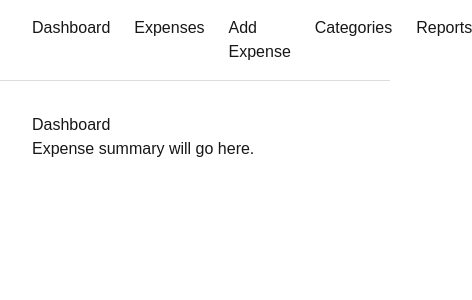
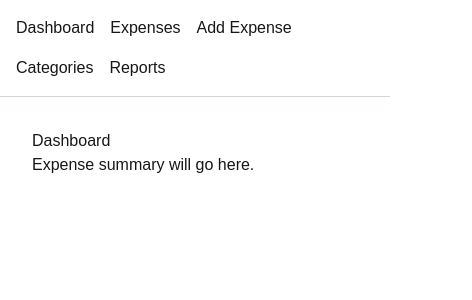
Before and after one commit to shraddhachavan1504/expense-tracker-app, a Next.js app: page / in a window 390 px wide. Shown: the top 300 px of the page, 472 px wide, since content can reach past the window. Built offline with nearby package versions, Linux system fonts and the light colour scheme.

Commit message:
Fix nav wrapping with Tailwind responsive classes

```diff
--- a/src/app/layout.js
+++ b/src/app/layout.js
@@ -9,12 +9,12 @@ export default function RootLayout({ children }) {
   return (
     <html lang="en">
       <body>
-        <nav style={{ display: "flex", gap: "1.5rem", padding: "1rem 2rem", borderBottom: "1px solid #ddd" }}>
-          <a href="/">Dashboard</a>
-          <a href="/expenses">Expenses</a>
-          <a href="/expenses/new">Add Expense</a>
-          <a href="/categories">Categories</a>
-          <a href="/reports">Reports</a>
+        <nav className="flex flex-wrap gap-4 p-4 border-b border-gray-300">
+          <a href="/" className="whitespace-nowrap">Dashboard</a>
+          <a href="/expenses" className="whitespace-nowrap">Expenses</a>
+          <a href="/expenses/new" className="whitespace-nowrap">Add Expense</a>
+          <a href="/categories" className="whitespace-nowrap">Categories</a>
+          <a href="/reports" className="whitespace-nowrap">Reports</a>
         </nav>
         {children}
       </body>
```
